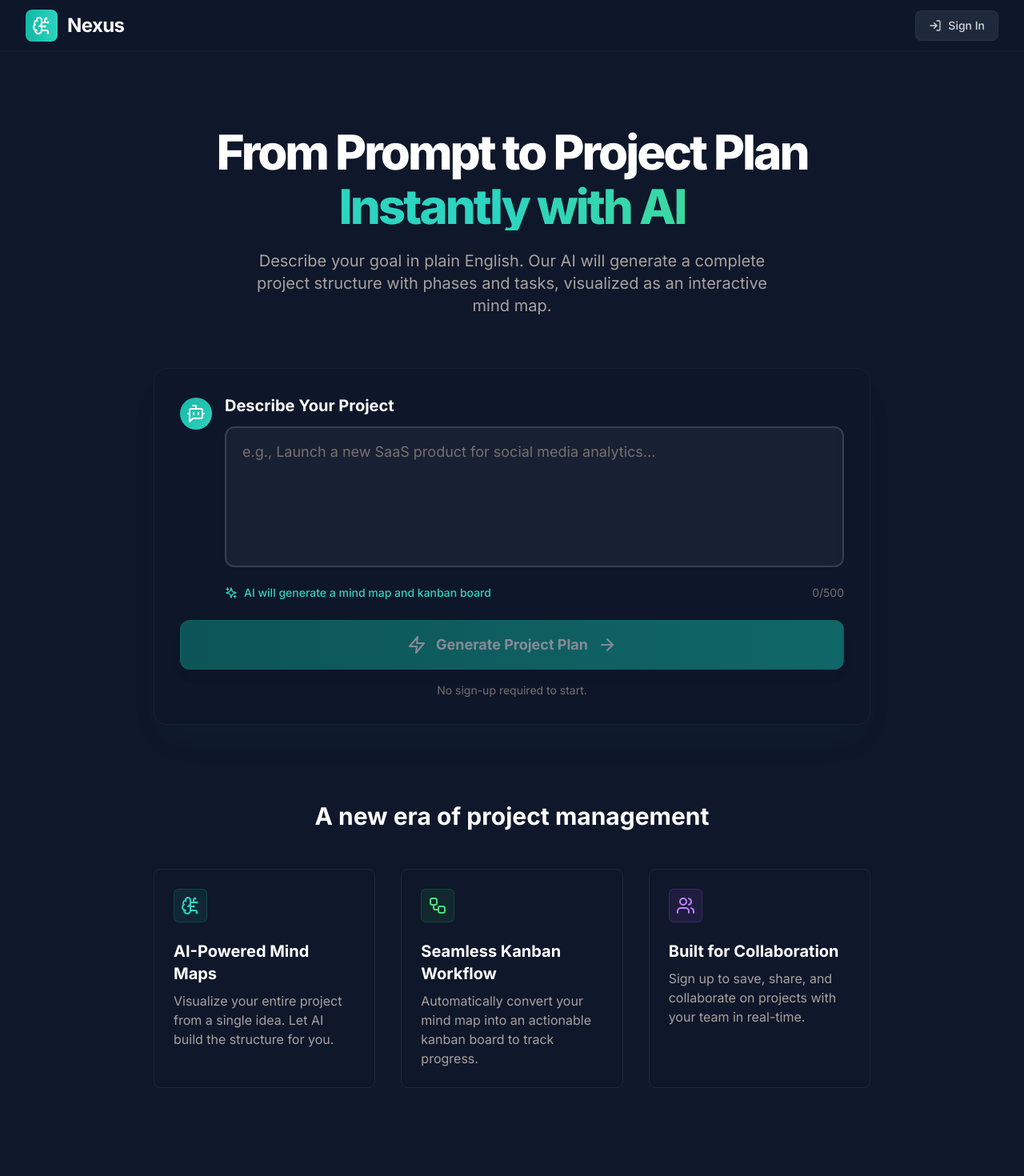
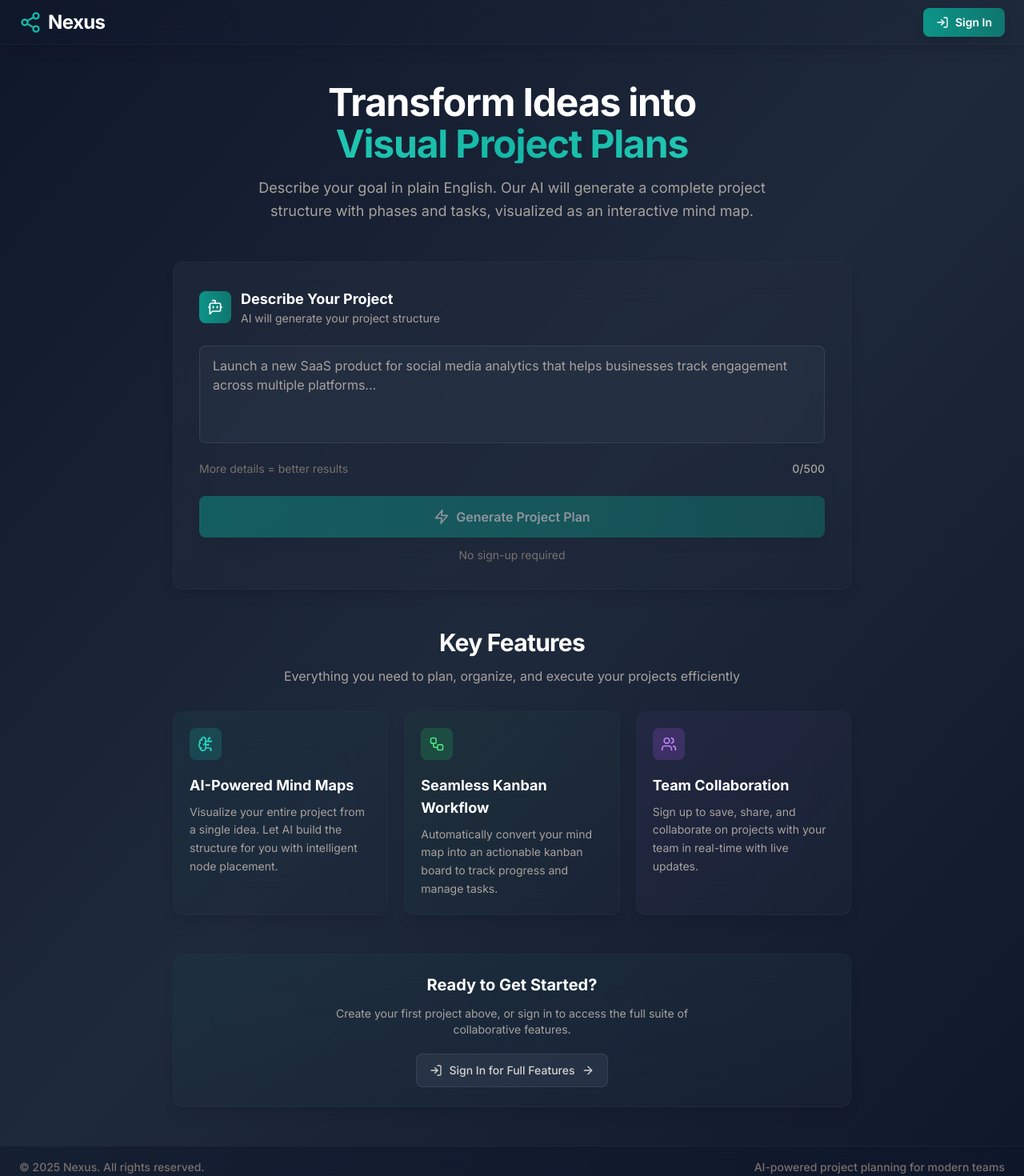
Before and after one commit to SeM2x/nexus, a React (Vite) app: page / in a window 1280 px wide. Shown: the top 1470 px of the page at 80% size. Built offline with nearby package versions, Linux system fonts and the light colour scheme; no server answers.

Commit message:
feat: enhance GuestLandingPage layout and add Logo component

```diff
--- a/src/pages/GuestLandingPage.tsx
+++ b/src/pages/GuestLandingPage.tsx
@@ -2,7 +2,8 @@ import React, { useState } from 'react';
 import { useNavigate } from 'react-router-dom';
 import { useAuth } from '../contexts/AuthContext';
 import { createGuestProject } from '../lib/guestStorage';
-import { Sparkles, ArrowRight, Zap, Users, Shield, GitBranch, Loader2, LogIn, BrainCircuit, BotMessageSquare, Workflow } from 'lucide-react';
+import { ArrowRight, Zap, Users, Loader2, LogIn, BrainCircuit, BotMessageSquare, Workflow } from 'lucide-react';
+import Logo from '../components/Logo';
 
 const GuestLandingPage: React.FC = () => {
   const navigate = useNavigate();
@@ -55,145 +56,198 @@ const GuestLandingPage: React.FC = () => {
 
   if (authLoading) {
     return (
-      <div className="min-h-screen bg-background-900 flex items-center justify-center">
-        <Loader2 className="w-8 h-8 text-accent-500 animate-spin" />
+      <div className="min-h-screen bg-gradient-to-br from-background-900 via-background-800 to-background-900 flex items-center justify-center">
+        <div className="flex flex-col items-center gap-4">
+          <Loader2 className="w-8 h-8 text-accent-500 animate-spin" />
+          <p className="text-secondary-400 font-medium">Loading...</p>
+        </div>
       </div>
     );
   }
 
   return (
-    <div className="min-h-screen bg-background-900 text-white font-sans">
-      {/* Header */}
-      <header className="sticky top-0 z-50 h-16 bg-background-900/70 backdrop-blur-lg border-b border-background-800/50">
-        <div className="h-full flex items-center justify-between px-4 sm:px-6 lg:px-8 max-w-7xl mx-auto">
-          <div className="flex items-center gap-3">
-            <div className="p-2 bg-gradient-to-r from-accent-500 to-accent-400 rounded-lg">
-              <BrainCircuit className="w-6 h-6 text-white" />
-            </div>
-            <h1 className="text-2xl font-bold tracking-tight">Nexus</h1>
+    <div className="min-h-screen bg-gradient-to-br from-background-900 via-background-800 to-background-900 flex flex-col">
+      {/* Header matching dashboard and login pages */}
+      <div className="sticky top-0 z-50 h-14 bg-background-900/98 backdrop-blur-xl border-b border-background-700/30 shadow-lg">
+        <div className="h-full flex items-center justify-between max-w-7xl mx-auto px-4 sm:px-6">
+          {/* Left Section - Logo */}
+          <div className="flex items-center gap-2 sm:gap-4 min-w-0">
+            <Logo className='text-2xl' />
           </div>
-          <button
-            onClick={handleSignIn}
-            className="flex items-center gap-2 px-4 py-2 bg-background-800 hover:bg-background-700 text-gray-300 hover:text-white font-medium text-sm rounded-lg transition-colors duration-200 border border-background-700/50"
-          >
-            <LogIn className="w-4 h-4" />
-            <span>Sign In</span>
-          </button>
+
+          {/* Right Section - Sign In Button */}
+          <div className="flex items-center gap-2 sm:gap-4">
+            <button
+              onClick={handleSignIn}
+              className="flex items-center gap-2 px-3 sm:px-4 py-2 bg-gradient-to-r from-accent-600 to-accent-700 hover:from-accent-700 hover:to-accent-800 text-white font-semibold text-sm rounded-lg transition-all duration-200 shadow-lg hover:shadow-xl hover:scale-105"
+            >
+              <LogIn className="w-4 h-4" />
+              <span>Sign In</span>
+            </button>
+          </div>
         </div>
-      </header>
+      </div>
 
-      {/* Main Content */}
-      <main className="px-4 sm:px-6 lg:px-8 py-16 sm:py-24">
-        <div className="max-w-4xl mx-auto">
+      {/* Main Content with Background Pattern */}
+      <div className="flex-1 relative">
+        {/* Background Pattern matching dashboard */}
+        <div
+          className="absolute inset-0 opacity-[0.015] pointer-events-none"
+          style={{
+            backgroundImage: `radial-gradient(circle, #64748b 1px, transparent 1px)`,
+            backgroundSize: '24px 24px',
+            backgroundPosition: '12px 12px'
+          }}
+        />
+
+        <div className="relative z-10 max-w-4xl mx-auto px-4 sm:px-6 py-8 sm:py-12">
           {/* Hero Section */}
-          <div className="text-center mb-16">
-            <h2 className="text-4xl sm:text-5xl lg:text-6xl font-extrabold tracking-tighter mb-6">
-              From Prompt to Project Plan
-              <span className="block text-transparent bg-clip-text bg-gradient-to-r from-accent-400 via-teal-400 to-green-400 mt-2">
-                Instantly with AI
+          <div className="text-center mb-10 sm:mb-12">
+            <h2 className="text-3xl sm:text-4xl lg:text-5xl font-bold text-white tracking-tight mb-4">
+              Transform Ideas into
+              <span className="block text-transparent bg-clip-text bg-gradient-to-r from-accent-400 via-accent-500 to-teal-400 mt-1">
+                Visual Project Plans
               </span>
             </h2>
-            <p className="text-lg sm:text-xl text-secondary-400 max-w-2xl mx-auto leading-relaxed">
+            <p className="text-lg text-secondary-400 max-w-2xl mx-auto leading-relaxed">
               Describe your goal in plain English. Our AI will generate a complete project structure with phases and tasks, visualized as an interactive mind map.
             </p>
           </div>
 
-          {/* AI Prompt CTA */}
-          <div className="bg-background-900/50 border border-background-800/60 rounded-2xl p-6 sm:p-8 shadow-2xl shadow-accent-500/5 backdrop-blur-xl">
-            <div className="flex items-start gap-4">
-              <div className="p-2 bg-gradient-to-br from-accent-500 to-teal-400 rounded-full mt-1">
-                <BotMessageSquare className="w-6 h-6 text-white" />
+          {/* AI Prompt CTA - Clean and minimal */}            <div className="bg-background-800/40 backdrop-blur-xl border border-background-700/30 rounded-xl shadow-lg mb-10 sm:mb-12 relative overflow-hidden">
+            <div className="absolute inset-0 bg-gradient-to-br from-white/[0.02] to-transparent pointer-events-none" />
+
+            <div className="relative p-6 sm:p-8">
+              <div className="flex items-center gap-3 mb-6">
+                <div className="p-2.5 bg-gradient-to-r from-accent-600 to-accent-700 rounded-lg">
+                  <BotMessageSquare className="w-5 h-5 text-white" />
+                </div>
+                <div>
+                  <h3 className="text-lg font-bold text-white">Describe Your Project</h3>
+                  <p className="text-sm text-secondary-400">AI will generate your project structure</p>
+                </div>
               </div>
-              <div className="w-full">
-                <label htmlFor="projectDescription" className="text-xl font-bold text-white mb-3 block">
-                  Describe Your Project
-                </label>
+
+              <div className="space-y-4">
                 <textarea
                   id="projectDescription"
                   value={projectDescription}
                   onChange={(e) => setProjectDescription(e.target.value)}
                   disabled={isGenerating}
-                  rows={5}
+                  rows={4}
                   maxLength={500}
-                  className="w-full px-5 py-4 border-2 border-background-700 bg-background-800/60 rounded-xl focus:ring-4 focus:ring-accent-500/30 focus:border-accent-500 transition-all duration-300 resize-none text-lg text-secondary-200 placeholder-secondary-500 disabled:opacity-60"
-                  placeholder="e.g., Launch a new SaaS product for social media analytics..."
+                  className="w-full px-4 py-3 border border-background-600/50 bg-background-700/30 rounded-lg focus:ring-2 focus:ring-accent-500/20 focus:border-accent-500/50 transition-all duration-200 resize-none text-white placeholder-secondary-400 disabled:opacity-60"
+                  placeholder="Launch a new SaaS product for social media analytics that helps businesses track engagement across multiple platforms..."
                 />
-                <div className="flex items-center justify-between mt-4">
-                  <div className="text-sm text-accent-400 font-medium flex items-center gap-2">
-                    <Sparkles className="w-4 h-4" />
-                    <span>AI will generate a mind map and kanban board</span>
-                  </div>
-                  <div className="text-sm text-secondary-500">
+
+                <div className="flex items-center justify-between text-sm">
+                  <span className="text-secondary-500">More details = better results</span>
+                  <span className="text-secondary-400 font-medium">
                     {projectDescription.length}/500
-                  </div>
+                  </span>
                 </div>
               </div>
-            </div>
-            <div className="mt-6">
+
               <button
                 onClick={handleStartProject}
                 disabled={!projectDescription.trim() || isGenerating}
-                className="group w-full px-8 py-4 bg-gradient-to-r from-accent-600 to-teal-500 hover:from-accent-700 hover:to-teal-600 text-white font-bold text-lg rounded-xl shadow-lg transition-all duration-300 hover:shadow-accent-500/20 hover:scale-[1.01] border border-accent-500/30 disabled:opacity-50 disabled:cursor-not-allowed"
+                className="w-full mt-6 px-6 py-3.5 bg-gradient-to-r from-accent-600 to-accent-700 hover:from-accent-700 hover:to-accent-800 text-white font-semibold rounded-lg shadow-lg transition-all duration-200 hover:shadow-xl disabled:opacity-50 disabled:cursor-not-allowed"
               >
-                <div className="flex items-center justify-center gap-3">
-                  {isGenerating ? (
-                    <>
-                      <Loader2 className="w-6 h-6 animate-spin" />
-                      <span>Generating Project...</span>
-                    </>
-                  ) : (
-                    <>
-                      <Zap className="w-6 h-6" />
-                      <span>Generate Project Plan</span>
-                      <ArrowRight className="w-6 h-6 transition-transform duration-300 group-hover:translate-x-1" />
-                    </>
-                  )}
-                </div>
+                {isGenerating ? (
+                  <div className="flex items-center justify-center gap-2">
+                    <Loader2 className="w-5 h-5 animate-spin" />
+                    <span>Generating...</span>
+                  </div>
+                ) : (
+                  <div className="flex items-center justify-center gap-2">
+                    <Zap className="w-5 h-5" />
+                    <span>Generate Project Plan</span>
+                  </div>
+                )}
               </button>
-              <p className="text-center text-sm text-secondary-500 mt-4">
-                No sign-up required to start.
+
+              <p className="text-center text-sm text-secondary-500 mt-3">
+                No sign-up required
               </p>
             </div>
           </div>
 
-          {/* Features Section */}
-          <div className="mt-24">
-            <h3 className="text-3xl font-bold text-center mb-12">A new era of project management</h3>
-            <div className="grid grid-cols-1 md:grid-cols-3 gap-8">
-              <div className="bg-background-900 p-6 rounded-lg border border-background-800">
-                <div className="p-2 bg-accent-500/10 rounded-md inline-block mb-4 border border-accent-500/20">
-                  <BrainCircuit className="w-6 h-6 text-accent-400" />
+          {/* Features Section with consistent card styling */}
+          <div className="mb-10 sm:mb-12">
+            <div className="text-center mb-6 sm:mb-8">
+              <h3 className="text-2xl sm:text-3xl font-bold text-white tracking-tight mb-3">Key Features</h3>
+              <p className="text-secondary-400 max-w-xl mx-auto">
+                Everything you need to plan, organize, and execute your projects efficiently
+              </p>
+            </div>
+
+            <div className="grid grid-cols-1 md:grid-cols-3 gap-5">
+              <div className="bg-background-800/40 backdrop-blur-xl border border-background-700/30 rounded-xl p-5 shadow-lg relative overflow-hidden">
+                <div className="absolute inset-0 bg-gradient-to-br from-accent-500/5 to-transparent" />
+                <div className="relative">
+                  <div className="p-2.5 bg-accent-500/20 rounded-lg inline-block mb-3">
+                    <BrainCircuit className="w-5 h-5 text-accent-400" />
+                  </div>
+                  <h4 className="text-lg font-bold text-white mb-2">AI-Powered Mind Maps</h4>
+                  <p className="text-secondary-400 leading-relaxed text-sm">Visualize your entire project from a single idea. Let AI build the structure for you with intelligent node placement.</p>
                 </div>
-                <h4 className="text-xl font-bold mb-2">AI-Powered Mind Maps</h4>
-                <p className="text-secondary-400">Visualize your entire project from a single idea. Let AI build the structure for you.</p>
               </div>
-              <div className="bg-background-900 p-6 rounded-lg border border-background-800">
-                <div className="p-2 bg-green-500/10 rounded-md inline-block mb-4 border border-green-500/20">
-                  <Workflow className="w-6 h-6 text-green-400" />
+
+              <div className="bg-background-800/40 backdrop-blur-xl border border-background-700/30 rounded-xl p-5 shadow-lg relative overflow-hidden">
+                <div className="absolute inset-0 bg-gradient-to-br from-green-500/5 to-transparent" />
+                <div className="relative">
+                  <div className="p-2.5 bg-green-500/20 rounded-lg inline-block mb-3">
+                    <Workflow className="w-5 h-5 text-green-400" />
+                  </div>
+                  <h4 className="text-lg font-bold text-white mb-2">Seamless Kanban Workflow</h4>
+                  <p className="text-secondary-400 leading-relaxed text-sm">Automatically convert your mind map into an actionable kanban board to track progress and manage tasks.</p>
                 </div>
-                <h4 className="text-xl font-bold mb-2">Seamless Kanban Workflow</h4>
-                <p className="text-secondary-400">Automatically convert your mind map into an actionable kanban board to track progress.</p>
               </div>
-              <div className="bg-background-900 p-6 rounded-lg border border-background-800">
-                <div className="p-2 bg-purple-500/10 rounded-md inline-block mb-4 border border-purple-500/20">
-                  <Users className="w-6 h-6 text-purple-400" />
+
+              <div className="bg-background-800/40 backdrop-blur-xl border border-background-700/30 rounded-xl p-5 shadow-lg relative overflow-hidden">
+                <div className="absolute inset-0 bg-gradient-to-br from-purple-500/5 to-transparent" />
+                <div className="relative">
+                  <div className="p-2.5 bg-purple-500/20 rounded-lg inline-block mb-3">
+                    <Users className="w-5 h-5 text-purple-400" />
+                  </div>
+                  <h4 className="text-lg font-bold text-white mb-2">Team Collaboration</h4>
+                  <p className="text-secondary-400 leading-relaxed text-sm">Sign up to save, share, and collaborate on projects with your team in real-time with live updates.</p>
                 </div>
-                <h4 className="text-xl font-bold mb-2">Built for Collaboration</h4>
-                <p className="text-secondary-400">Sign up to save, share, and collaborate on projects with your team in real-time.</p>
+              </div>
+            </div>
+          </div>
+
+          {/* CTA Section */}
+          <div className="text-center">
+            <div className="bg-background-800/40 backdrop-blur-xl border border-background-700/30 rounded-xl p-5 sm:p-6 shadow-lg relative overflow-hidden">
+              <div className="absolute inset-0 bg-gradient-to-br from-accent-500/5 to-transparent" />
+              <div className="relative">
+                <h3 className="text-lg sm:text-xl font-bold text-white mb-3">Ready to Get Started?</h3>
+                <p className="text-secondary-400 mb-5 max-w-md mx-auto text-sm">
+                  Create your first project above, or sign in to access the full suite of collaborative features.
+                </p>
+                <button
+                  onClick={handleSignIn}
+                  className="group flex items-center gap-2 px-4 py-2.5 bg-background-700/50 hover:bg-background-600/50 text-secondary-300 hover:text-white font-medium rounded-lg transition-all duration-200 border border-background-600/50 mx-auto text-sm"
+                >
+                  <LogIn className="w-4 h-4" />
+                  <span>Sign In for Full Features</span>
+                  <ArrowRight className="w-4 h-4 transition-transform duration-300 group-hover:translate-x-1" />
+                </button>
               </div>
             </div>
           </div>
         </div>
-      </main>
+      </div>
 
       {/* Footer */}
-      <footer className="border-t border-background-800/50 mt-16">
-        <div className="max-w-7xl mx-auto px-4 sm:px-6 lg:px-8 py-8 flex flex-col sm:flex-row items-center justify-between">
-          <p className="text-sm text-secondary-500">
+      <footer className="border-t border-background-700/30 bg-background-900/50 backdrop-blur-xl">
+        <div className="max-w-7xl mx-auto px-4 sm:px-6 py-4 flex flex-col sm:flex-row items-center justify-between">
+          <p className="text-sm text-secondary-500 font-medium">
             &copy; {new Date().getFullYear()} Nexus. All rights reserved.
           </p>
-          <p className="text-sm text-secondary-500 mt-2 sm:mt-0">
-            AI-powered project planning for modern teams.
+          <p className="text-sm text-secondary-500 mt-1 sm:mt-0 font-medium">
+            AI-powered project planning for modern teams
           </p>
         </div>
       </footer>
```
